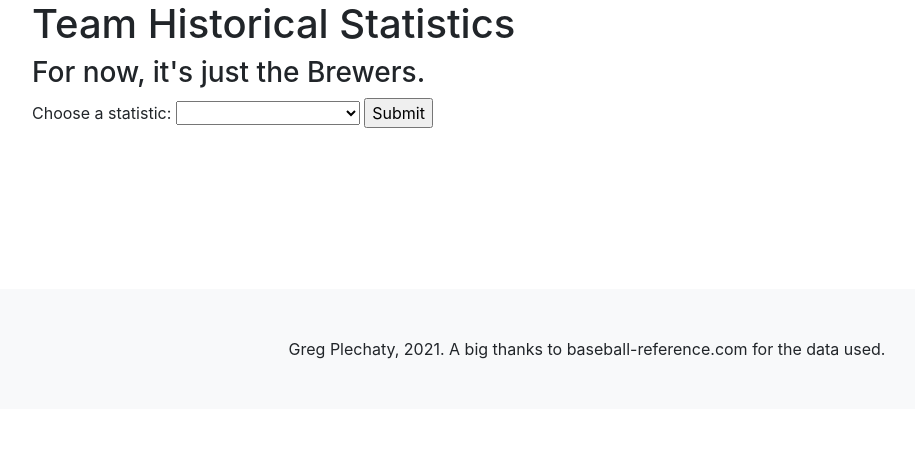
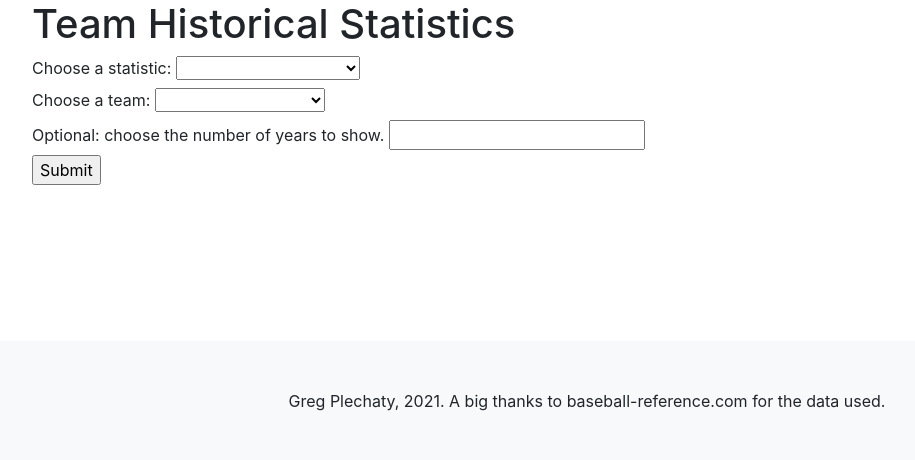
Before and after one commit to gregplechaty/mlb-dashboard, a Django app: page /season in a window 1280 px wide. Shown: the part 56-516 px from the top of the page, without its empty margins (53-968 px from the left). Run offline with Django 3.2, Linux system fonts and the light colour scheme; some libraries are stand-ins or nearby versions.

Commit message:
season statistics now for all 5 NL teams. New feature to limit the numer of season the chart displays for

```diff
--- a/mlbstats/templates/season.html
+++ b/mlbstats/templates/season.html
@@ -4,17 +4,30 @@
 
 
 <h1>Team Historical Statistics</h1>
-<h3>For now, it's just the Brewers.</h3>
 <form>
-    <label for="player1">Choose a statistic:</label>
-    <select id="stat" name="stat">
+    <label for="stat">Choose a statistic:</label>
+    <select id="stat" name="stat" required>
       <option></option>
       <option value="W">Wins</option>
       <option value="L">Losses</option>
       <option value="W-L%">Win/Loss percentage</option>
       <option value="Attendance">Attendance</option>
     </select>
-    <input type="submit">
+  </br>
+  <label for="team">Choose a team:</label>
+    <select id="team" name="team" required>
+      <option></option>
+      <option value="brewers">Milwaukee Brewers</option>
+      <option value="cubs">Chicago Cubs</option>
+      <option value="cardinals">St. Louis Cardinals</option>
+      <option value="pirates">Pittsburg Pirates</option>
+      <option value="reds">Cincinnati Reds</option>
+    </select>
+  </br>
+  <label for="stat">Optional: choose the number of years to show.</label>
+  <input type="number" name="numOfSeasons" min="0" step="1" />
+</br>
+  <input type="submit">
 </form>
 
 <embed type="image/svg+xml" src="{{ chart }}" />
--- a/mlbstats/views.py
+++ b/mlbstats/views.py
@@ -21,16 +21,22 @@ def season(request):
     nav_active_season = ' active'
     player_name = ''
     stat_line_chart = ''
-    if 'stat' in request.GET and request.GET['stat'] != "":
-        print('Historical statistic info request:', request.GET['stat'])
+    if 'stat' in request.GET:
         stat_form = request.GET['stat']
-        file = 'mlbstats/static/team-hist-stats/brewers-historical.csv'
+        team = request.GET['team']
+        file = 'mlbstats/static/team-hist-stats/' + team + '-historical.csv'
         list_for_csv, x_labels, y_values = build_axes(file, stat_form)
+        time_period = 'Over Time'
+        if request.GET['numOfSeasons'] != '':
+            num_of_seasons = int(request.GET['numOfSeasons'])
+            x_labels = x_labels[(num_of_seasons*-1):]
+            y_values = y_values[(num_of_seasons*-1):]
+            time_period = request.GET['numOfSeasons'] + ' Seasons'
         ### Create Chart ###
         line_chart = pygal.Line(x_label_rotation=70)
-        line_chart.title = 'Team stats for ' + stat_form + ' over time'
+        line_chart.title = 'Team stats for ' + stat_form + ' ' + time_period
         line_chart.x_labels = map(str, x_labels)
-        line_chart.add('Brewers', y_values)
+        line_chart.add(team, y_values)
         stat_line_chart = line_chart.render_data_uri()
 
     context = {
```
Also changed, not shown: mlbstats/static/team-hist-stats/cardinals-historical.csv (renamed from mlbstats/static/team-hist-stats/cards-historical.csv).
